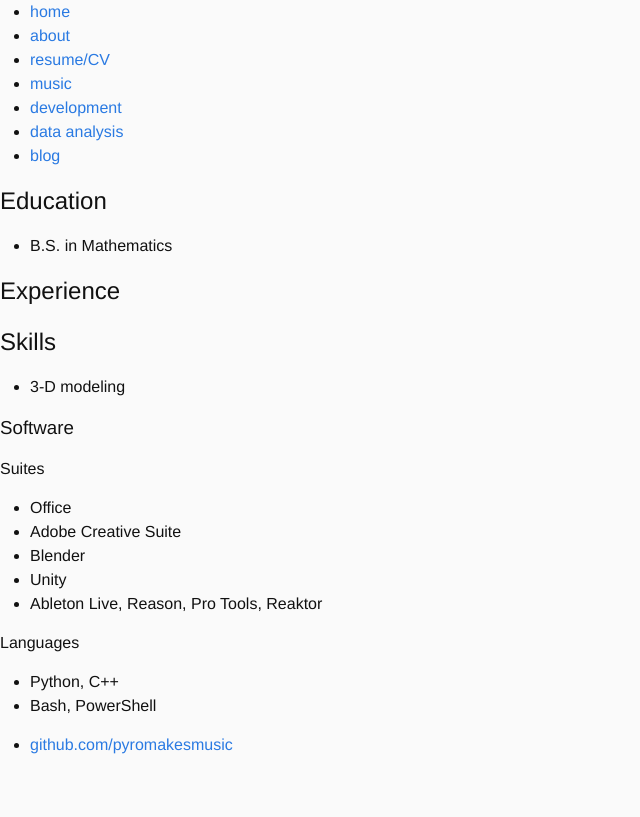
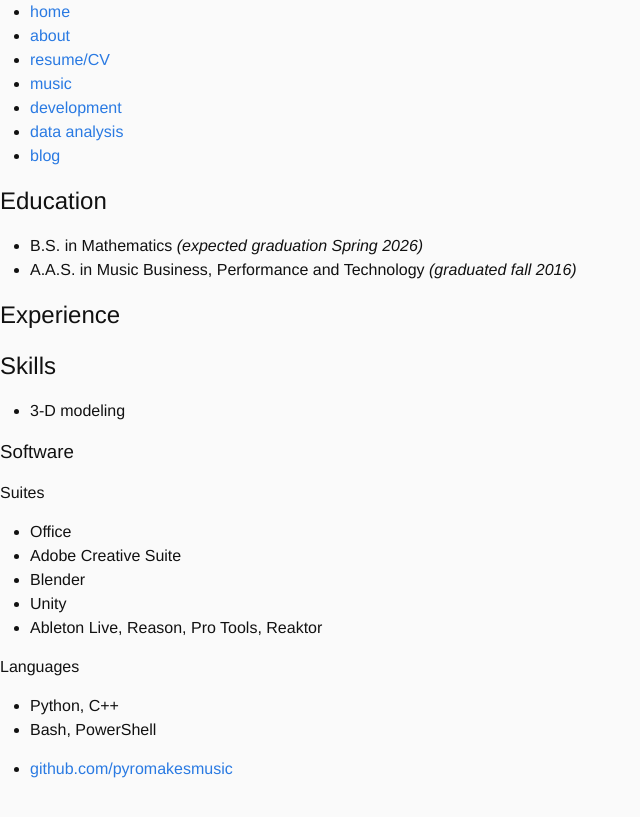
Before and after one commit to pyromakesmusic/pyromakesmusic.github.io, a Jekyll site: the page built from docs/resume_cv/index.md, in a window 1280 px wide. Shown: the top 817 px of the page, without its empty margins (0-640 px from the left). Built offline with Jekyll 4.4.1, drawn with Linux system fonts in a browser that asks for light colours.

Commit message:
tried to change resume headers

```diff
--- a/docs/resume_cv/index.md
+++ b/docs/resume_cv/index.md
@@ -3,13 +3,17 @@
 title: resume/CV
 ---
 
-## Education
+Education
+---------
 
-- B.S. in Mathematics
+- B.S. in Mathematics *(expected graduation Spring 2026)*
+- A.A.S. in Music Business, Performance and Technology *(graduated fall 2016)*
 
-## Experience
+Experience
+---------
 
-## Skills
+Skills
+------
 
 - 3-D modeling
 
```
